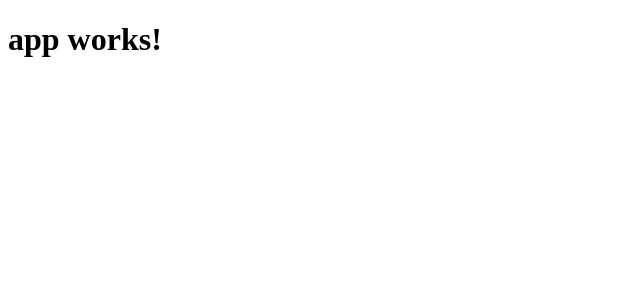
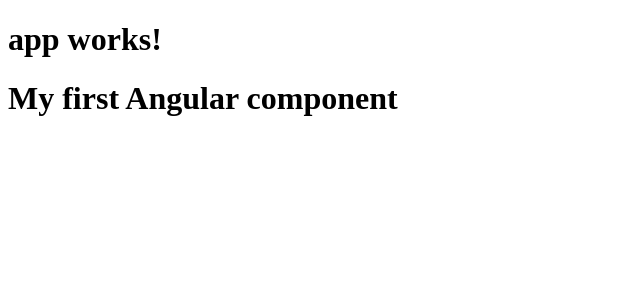
Before and after one commit to php73/angular-lesson, an Angular app: page / in a window 1280 px wide. Shown: the top 300 px of the page, without its empty margins (0-640 px from the left). Built offline with nearby package versions, Linux system fonts and the light colour scheme.

Commit message:
First component

```diff
--- a/src/app/app.component.html
+++ b/src/app/app.component.html
@@ -1,3 +1,3 @@
-<h1>
-  {{title}}
-</h1>
+<h1>{{title}}</h1>
+
+<mediasoft-lesson-one></mediasoft-lesson-one>
--- a/src/app/app.module.ts
+++ b/src/app/app.module.ts
@@ -4,10 +4,12 @@
 import { HttpModule } from '@angular/http';
 
 import { AppComponent } from './app.component';
+import { LessonOneComponent } from "./lesson-one/lesson-one.component";
 
 @NgModule({
   declarations: [
-    AppComponent
+    AppComponent,
+    LessonOneComponent,
   ],
   imports: [
     BrowserModule,
--- /dev/null
+++ b/src/app/lesson-one/lesson-one.component.html
@@ -0,0 +1 @@
+<h1>My first Angular component</h1>
--- /dev/null
+++ b/src/app/lesson-one/lesson-one.component.ts
@@ -0,0 +1,14 @@
+import {Component, OnInit} from '@angular/core';
+
+@Component({
+    selector: 'mediasoft-lesson-one',
+    templateUrl: 'lesson-one.component.html'
+})
+export class LessonOneComponent implements OnInit {
+    constructor() {
+    }
+
+    ngOnInit() {
+
+    }
+}
```
